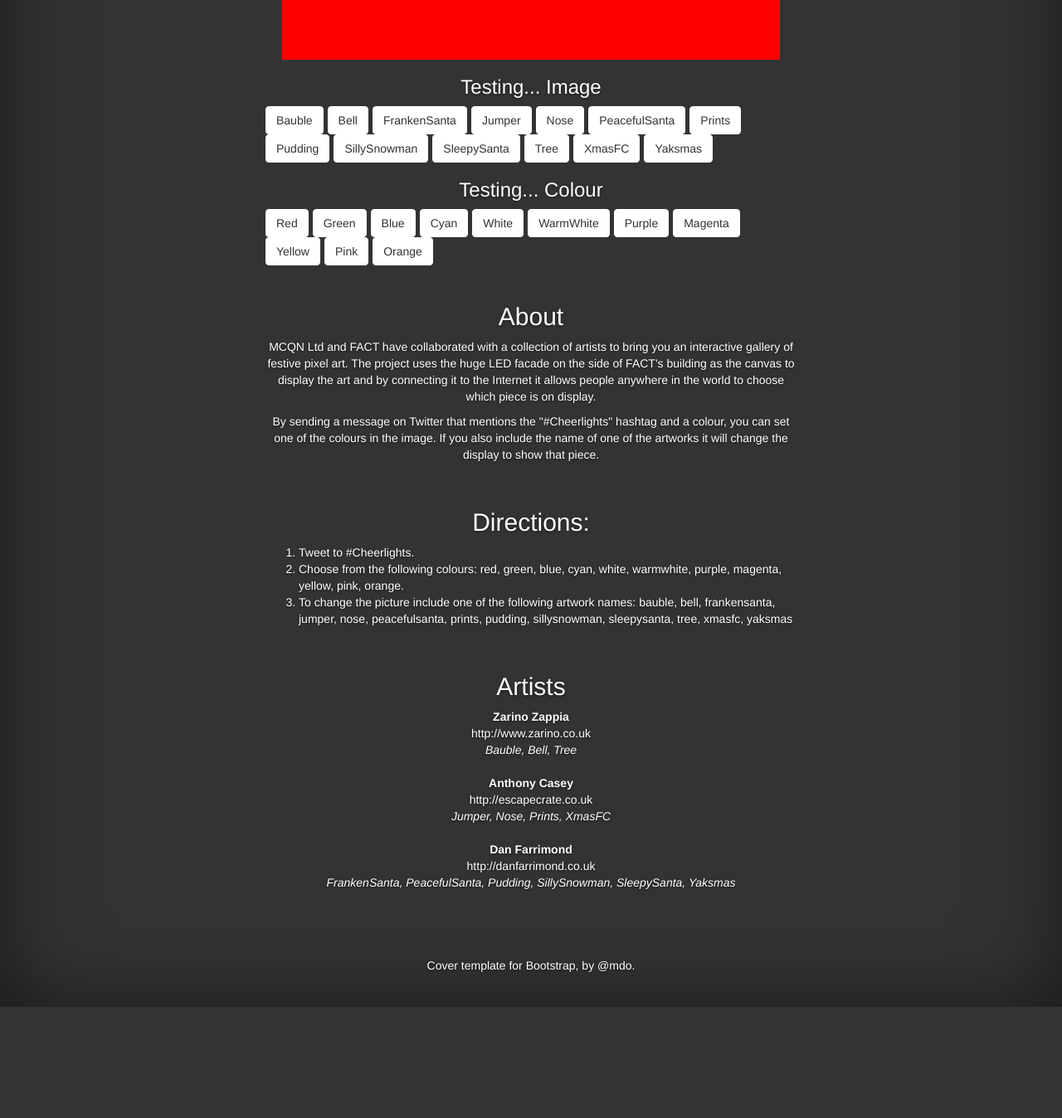
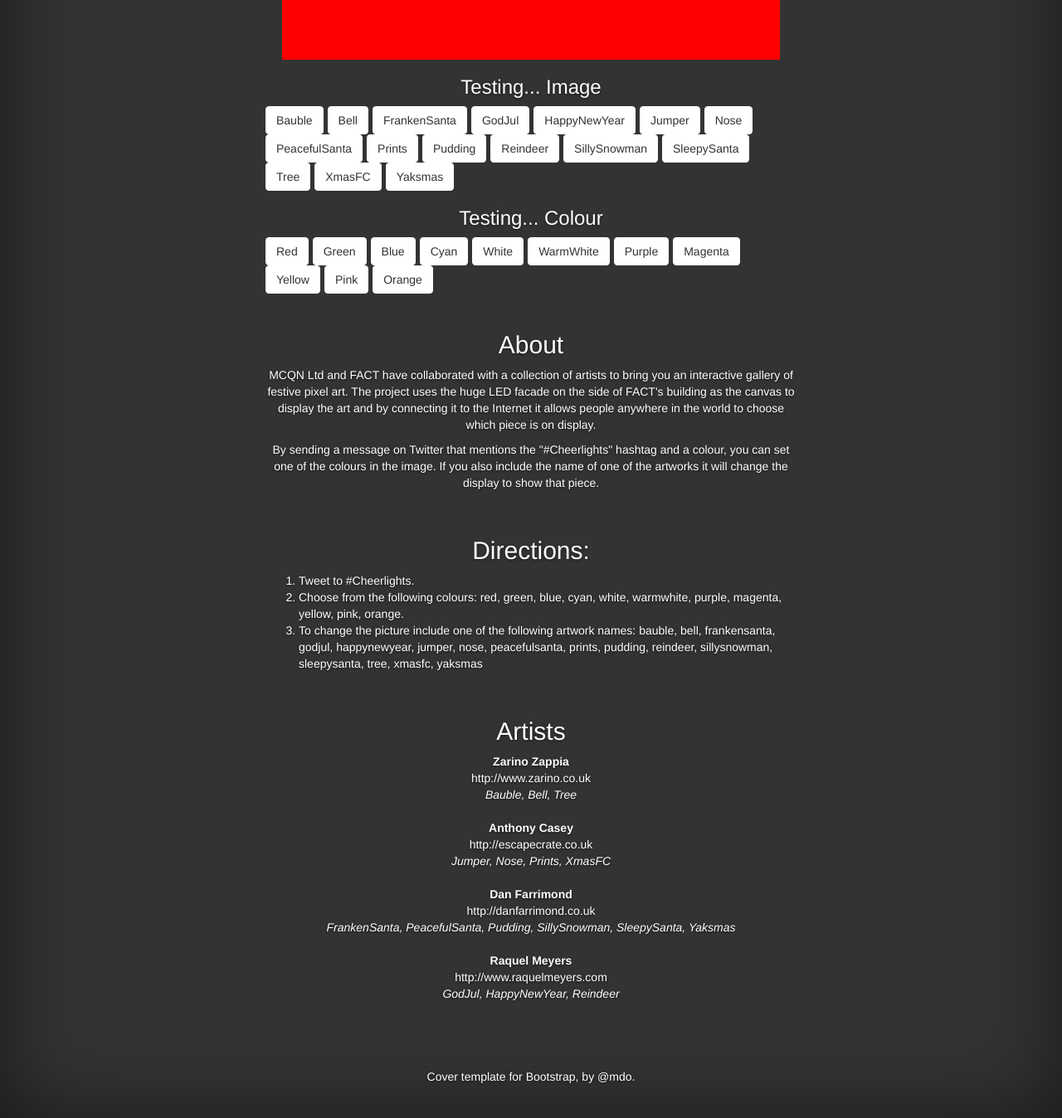
Before and after one commit to mcqn/PixelCheer, a website: page pixelcheer.mcqn.com/public/index.html in a window 1280 px wide. Shown: the part 1080-2428 px from the top of the page at 83% size. Before the commit the page ends 2294 px from the top, so only its background shows below. Drawn offline with nearby package versions, Linux system fonts and the light colour scheme; no server answers.

Commit message:
Added new images from Raquel Meyers

```diff
--- a/PixelCheerNode/pixelcheernode.js
+++ b/PixelCheerNode/pixelcheernode.js
@@ -25,11 +25,14 @@ module.exports = function(RED) {
         "bauble",
         "bell",
         "frankensanta",
+        "godjul",
+        "happynewyear",
         "jumper",
         "nose",
         "peacefulsanta",
         "prints",
         "pudding",
+        "reindeer",
         "sillysnowman",
         "sleepysanta",
         "tree",
--- a/pixelcheer.mcqn.com/public/index.html
+++ b/pixelcheer.mcqn.com/public/index.html
@@ -41,11 +41,14 @@
           "bauble",
           "bell",
           "frankensanta",
+          "godjul",
+          "happynewyear",
           "jumper",
           "nose",
           "peacefulsanta",
           "prints",
           "pudding",
+          "reindeer",
           "sillysnowman",
           "sleepysanta",
           "tree",
@@ -160,11 +163,14 @@
               <a href="#" class="btn btn-default" onclick="currentImage = facade_images['bauble']; facade.update(currentImage, currentColour); return false;">Bauble</a>
               <a href="#" class="btn btn-default" onclick="currentImage = facade_images['bell']; facade.update(currentImage, currentColour); return false;">Bell</a>
               <a href="#" class="btn btn-default" onclick="currentImage = facade_images['frankensanta']; facade.update(currentImage, currentColour); return false;">FrankenSanta</a>
+              <a href="#" class="btn btn-default" onclick="currentImage = facade_images['godjul']; facade.update(currentImage, currentColour); return false;">GodJul</a>
+              <a href="#" class="btn btn-default" onclick="currentImage = facade_images['happynewyear']; facade.update(currentImage, currentColour); return false;">HappyNewYear</a>
               <a href="#" class="btn btn-default" onclick="currentImage = facade_images['jumper']; facade.update(currentImage, currentColour); return false;">Jumper</a>
               <a href="#" class="btn btn-default" onclick="currentImage = facade_images['nose']; facade.update(currentImage, currentColour); return false;">Nose</a>
               <a href="#" class="btn btn-default" onclick="currentImage = facade_images['peacefulsanta']; facade.update(currentImage, currentColour); return false;">PeacefulSanta</a>
               <a href="#" class="btn btn-default" onclick="currentImage = facade_images['prints']; facade.update(currentImage, currentColour); return false;">Prints</a>
               <a href="#" class="btn btn-default" onclick="currentImage = facade_images['pudding']; facade.update(currentImage, currentColour); return false;">Pudding</a>
+              <a href="#" class="btn btn-default" onclick="currentImage = facade_images['reindeer']; facade.update(currentImage, currentColour); return false;">Reindeer</a>
               <a href="#" class="btn btn-default" onclick="currentImage = facade_images['sillysnowman']; facade.update(currentImage, currentColour); return false;">SillySnowman</a>
               <a href="#" class="btn btn-default" onclick="currentImage = facade_images['sleepysanta']; facade.update(currentImage, currentColour); return false;">SleepySanta</a>
               <a href="#" class="btn btn-default" onclick="currentImage = facade_images['tree']; facade.update(currentImage, currentColour); return false;">Tree</a>
@@ -198,7 +204,7 @@
 
 <li class="text-left">Choose from the following colours: red, green, blue, cyan, white, warmwhite, purple, magenta, yellow, pink, orange.</li>
 
-<li class="text-left">To change the picture include one of the following artwork names: bauble, bell, frankensanta, jumper, nose, peacefulsanta, prints, pudding, sillysnowman, sleepysanta, tree, xmasfc, yaksmas</li>
+<li class="text-left">To change the picture include one of the following artwork names: bauble, bell, frankensanta, godjul, happynewyear, jumper, nose, peacefulsanta, prints, pudding, reindeer, sillysnowman, sleepysanta, tree, xmasfc, yaksmas</li>
 </ol>
 
 <h2 class="clear-header" id="artists">Artists</h2>
@@ -221,6 +227,12 @@
   <em>FrankenSanta, PeacefulSanta, Pudding, SillySnowman, SleepySanta, Yaksmas</em>
 </address>
 
+<address>
+  <strong>Raquel Meyers</strong><br>
+  <a href="http://www.raquelmeyers.com">http://www.raquelmeyers.com</a><br>
+  <em>GodJul, HappyNewYear, Reindeer</em>
+</address>
+
           </div>
 
           <div class="inner">
```
Also changed, not shown: PixelCheerNode/images/godjul.png (added), PixelCheerNode/images/happynewyear.png (added), PixelCheerNode/images/reindeer.png (added), pixelcheer.mcqn.com/public/images/godjul.png (added), pixelcheer.mcqn.com/public/images/happynewyear.png (added), pixelcheer.mcqn.com/public/images/reindeer.png (added).
